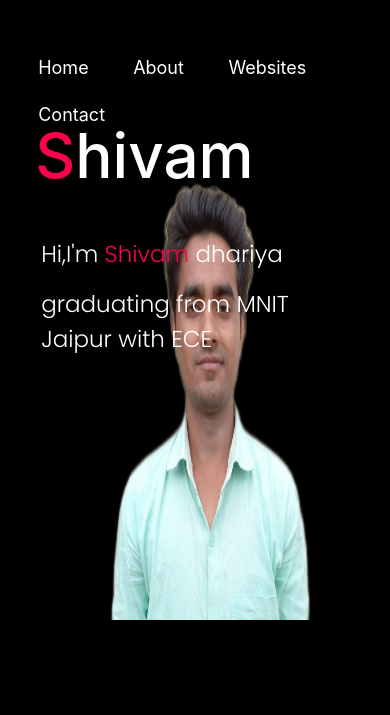
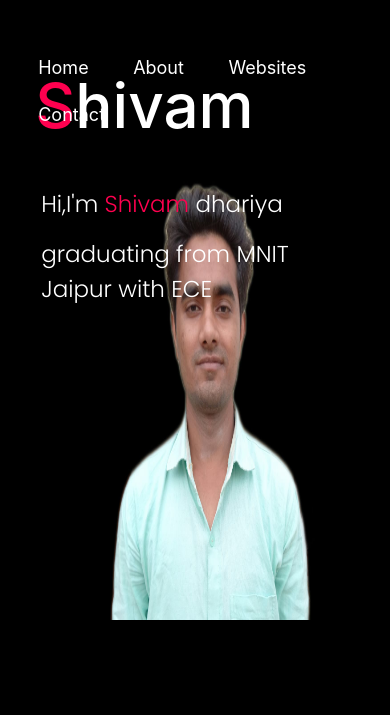
Before and after one commit to shivamdh5/Portfolio, a plain HTML site: page index.html in a window 390 px wide. Shown: the part 129-844 px from the top of the page. Drawn offline with nearby package versions, Linux system fonts and the light colour scheme; a web font is replaced by a local one.

Commit message:
Update styles.css

```diff
--- a/styles.css
+++ b/styles.css
@@ -312,7 +312,7 @@ form .btn2{
     }
     .logo{
         position: relative;
-        top: -353px;
+        top: -403px;
         left: 87px;
     }
     #image2{
@@ -323,6 +323,8 @@ form .btn2{
         top: 200px;
     }
     .header-text{
+        position: relative;
+        bottom: 450px;
         padding: 15px 0 0 10px;
         font-size: 23px;
     }
```
